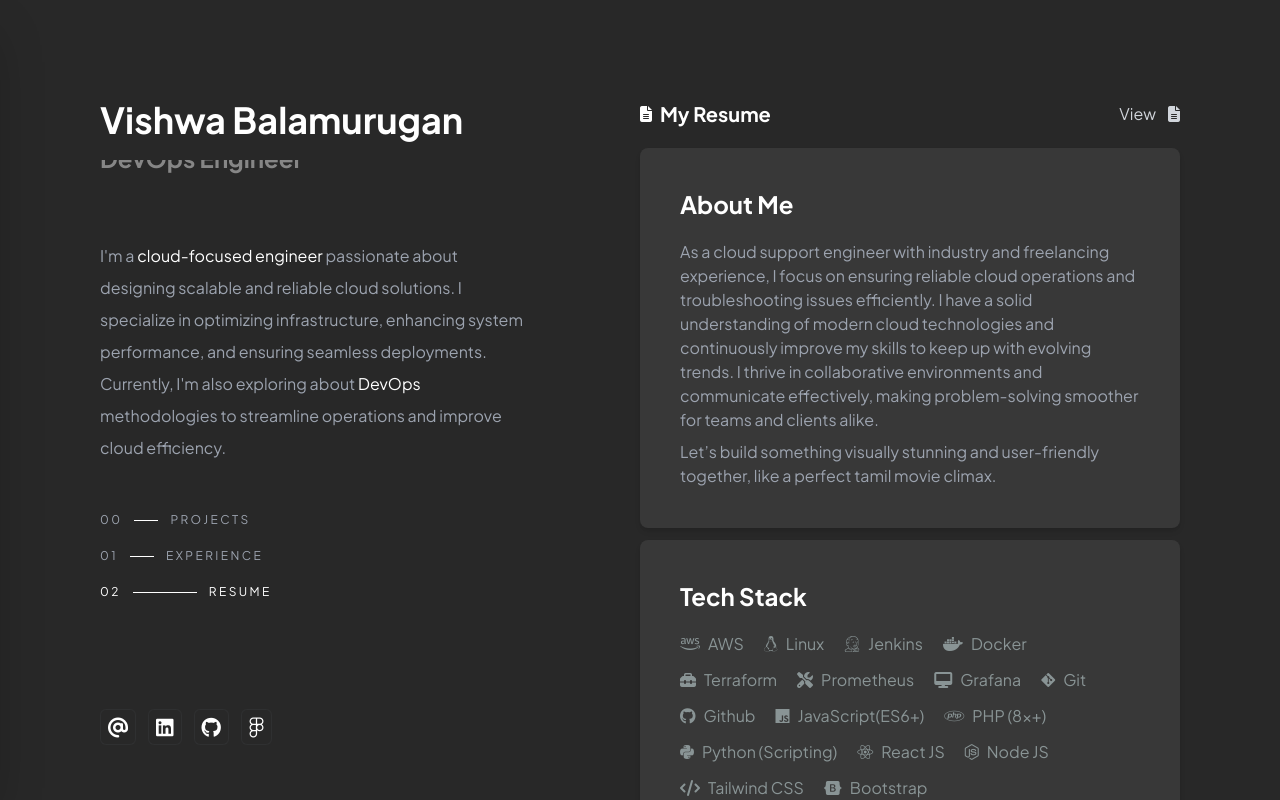
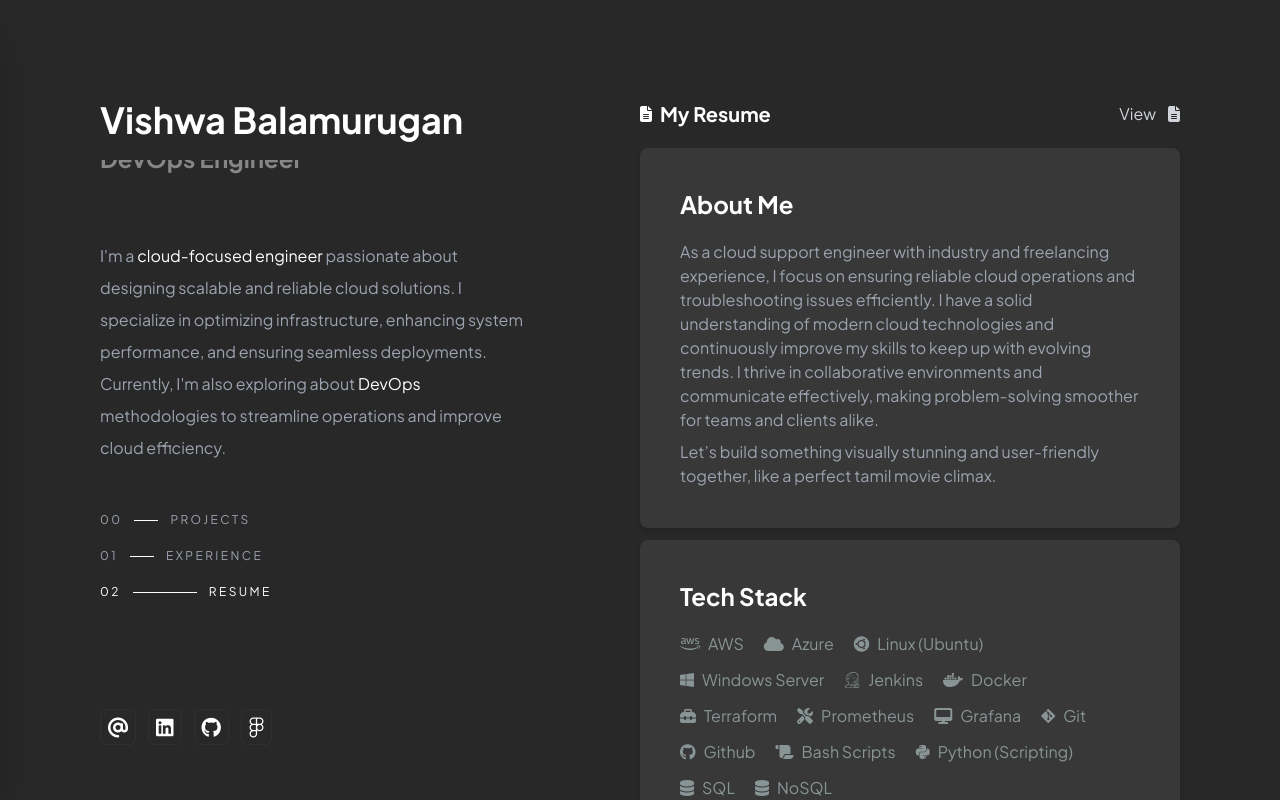
Before and after one commit to vsbuidev/vsbuidev.github.io, a React (Vite) app: page /resume in a window 1280 px wide. Shown: the top 800 px of the page. Built offline with nearby package versions, Linux system fonts and the light colour scheme; no server answers.

Commit message:
updated git-act script

```diff
--- a/src/components/Resume.tsx
+++ b/src/components/Resume.tsx
@@ -13,8 +13,16 @@
       name: "AWS",
     },
     {
-      icon: <i className="fab fa-linux"></i>,
-      name: "Linux",
+      icon: <i className="fa-solid fa-cloud"></i>,
+      name: "Azure",
+    },
+    {
+      icon: <i className="fa-brands fa-ubuntu"></i>,
+      name: "Linux (Ubuntu)",
+    },
+    {
+      icon: <i className="fa-brands fa-windows"></i>,
+      name: "Windows Server",
     },
     {
       icon: <i className="fab fa-jenkins"></i>,
@@ -45,33 +53,45 @@
       name: "Github",
     },
     {
-      icon: <i className="fab fa-js"></i>,
-      name: "JavaScript(ES6+)",
-    },
-    {
-      icon: <i className="fab fa-php"></i>,
-      name: "PHP (8x+)",
+      icon: <i className="fa-solid fa-scroll"></i>,
+      name: "Bash Scripts",
     },
     {
       icon: <i className="fab fa-python"></i>,
       name: "Python (Scripting)",
     },
     {
-      icon: <i className="fab fa-react"></i>,
-      name: "React JS",
+      icon: <i className="fa-solid fa-database"></i>,
+      name: "SQL",
     },
     {
-      icon: <i className="fab fa-node-js"></i>,
-      name: "Node JS",
+      icon: <i className="fa-solid fa-database"></i>,
+      name: "NoSQL",
     },
-    {
-      icon: <i className="fas fa-code"></i>,
-      name: "Tailwind CSS",
-    },
-    {
-      icon: <i className="fab fa-bootstrap"></i>,
-      name: "Bootstrap",
-    },
+    // {
+    //   icon: <i className="fab fa-js"></i>,
+    //   name: "JavaScript(ES6+)",
+    // },
+    // {
+    //   icon: <i className="fab fa-php"></i>,
+    //   name: "PHP (8x+)",
+    // },
+    // {
+    //   icon: <i className="fab fa-react"></i>,
+    //   name: "React JS",
+    // },
+    // {
+    //   icon: <i className="fab fa-node-js"></i>,
+    //   name: "Node JS",
+    // },
+    // {
+    //   icon: <i className="fas fa-code"></i>,
+    //   name: "Tailwind CSS",
+    // },
+    // {
+    //   icon: <i className="fab fa-bootstrap"></i>,
+    //   name: "Bootstrap",
+    // },
   ];
   const education = [
     {
--- a/src/data/experiences.json
+++ b/src/data/experiences.json
@@ -11,16 +11,31 @@
       "I played a key role in cost optimization by analyzing cloud resource utilization and suggesting scaling strategies.",
       "With hands-on experience in Terraform, I contributed to infrastructure automation, reducing manual errors and deployment times. I also provided technical guidance and documentation to help teams adopt best practices for cloud security, networking, and DevOps workflows."
     ],
+    "tasks": [
+      "I have been responsible for managing, troubleshooting, and optimizing cloud infrastructure across AWS and Azure.",
+      "My role involved proactive monitoring, incident management, and CI/CD pipeline maintenance to ensure high availability and performance of cloud-hosted applications.",
+      "Worked closely with development and DevOps teams to streamline deployments, automate infrastructure, and enhance security postures using IAM, encryption, and logging mechanisms.",
+      "Have developed and maintained Bash and Python scripts to automate repetitive tasks, improving system efficiency and reducing manual effort.",
+      "Have diagnosed and resolved system and application issues on Windows and Linux-based environments, minimizing downtime and improving reliability.",
+      "Provided end-to-end application support, ensuring smooth deployments, security compliance, and high availability of cloud-hosted applications.",
+      "Leveraged GitHub for version control and collaborated with teams to streamline CI/CD pipelines for efficient software releases.",
+      "Led troubleshooting efforts for performance bottlenecks, identifying root causes and implementing permanent fixes.",
+      "Assisted in log analysis and debugging using CloudWatch and Windows and Linux system logs, ensuring quick resolution of incidents.",
+      "Documented best practices, troubleshooting steps, and automation workflows to improve team efficiency and knowledge sharing."
+    ],
     "technology": [
       "AWS",
-      "Linux",
+      "Azure",
       "Jenkins",
       "Docker",
+      "Kubernetes",
       "Terraform",
       "Prometheus",
       "Grafana",
-      "Python (Scripting)",
-      "Git & Github"
+      "Git & Github",
+      "Linux (Ubuntu)",
+      "Windows Server (2019 & 2022)",
+      "Bash & Python (Scripting)"
     ]
   },
   {
```
